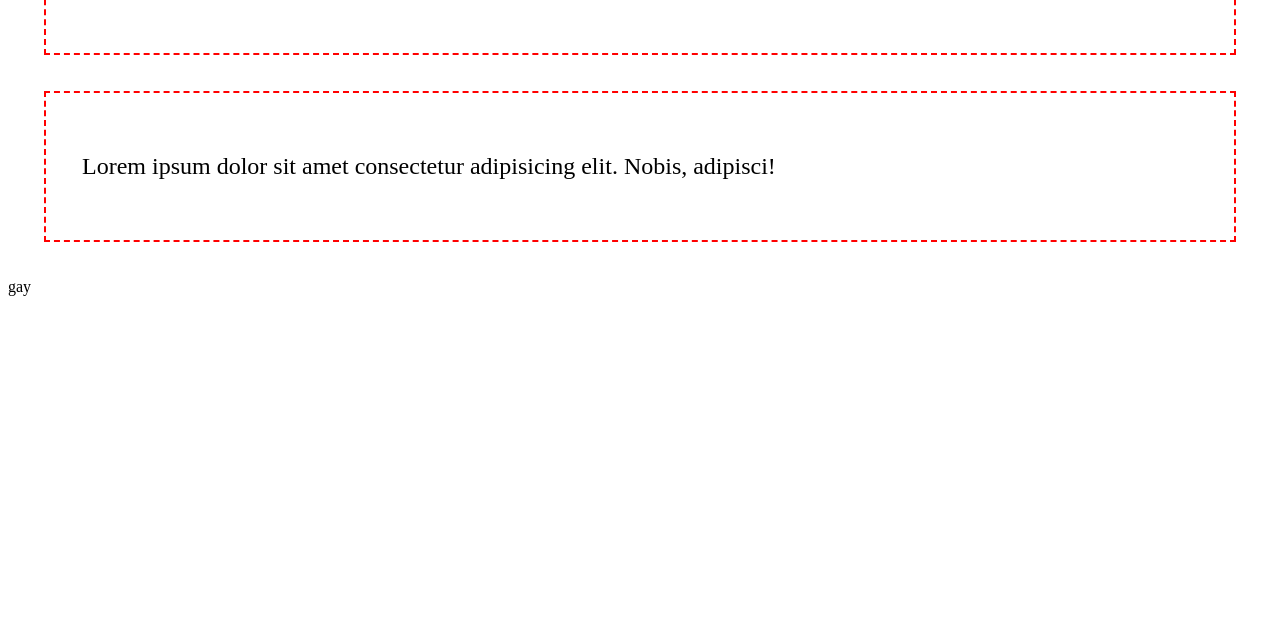
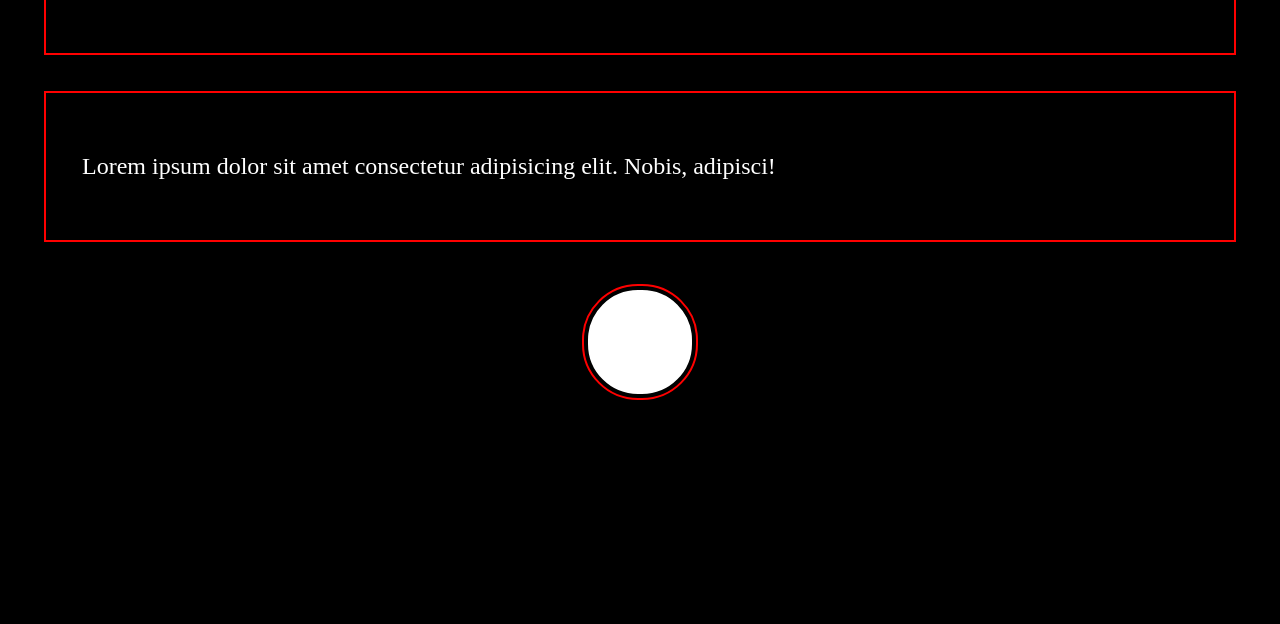
Before and after one commit to vSahib/Web-Dev, a plain HTML site: page index.html in a window 1280 px wide. Shown: the part 176-800 px from the top of the page. Drawn offline with Linux system fonts and the light colour scheme.

Commit message:
CSS Box Model

```diff
--- a/index.html
+++ b/index.html
@@ -13,6 +13,6 @@
     <main class="container">
         <p>Lorem ipsum dolor sit amet consectetur adipisicing elit. Nobis, adipisci!</p>
     </main>
-    <p>gay</p>
+    <div class="circle"></div>
 </body>
 </html>
--- a/style.css
+++ b/style.css
@@ -1,6 +1,22 @@
+body {
+    background-color: black;
+    color: white;
+}
+
 .container {
-    border: 2px dashed red;
+    border: 2px double red;
     font-size: 1.5rem;
     margin: 1.5em;
     padding: 1.5em
 }
+
+.circle {
+    margin: 3rem auto;
+    background-color: white;
+    width: 100px;
+    height: 100px;
+    border: 2px solid white;
+    border-radius: 50px;
+    outline: 2px solid red;
+    outline-offset: 0.25rem
+}
```
Also changed, not shown: 1 other file.
